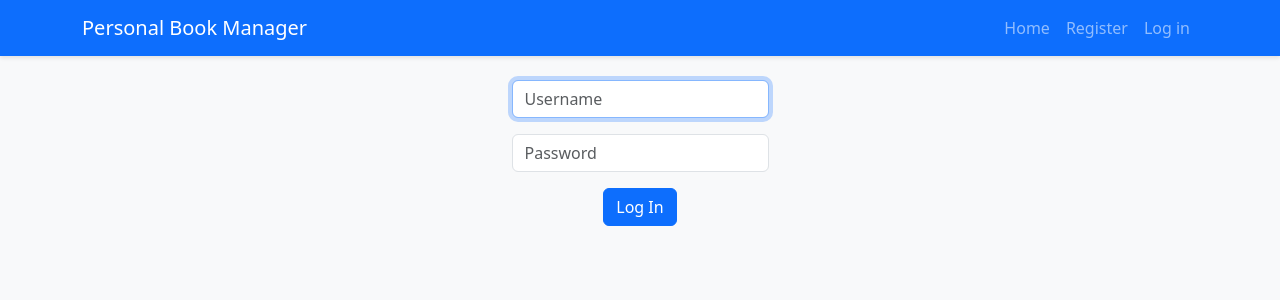
After one commit to lrj-james/personal-book-manager, a Flask app: page /login in a window 1280 px wide. The commit adds this page. Shown: the top 300 px of the page. Run offline with Flask 3, Linux system fonts and the light colour scheme; some libraries are stand-ins or nearby versions.

Commit message:
Complete the frontend part of Registration and login

```diff
--- a/app.py
+++ b/app.py
@@ -30,3 +30,52 @@ def after_request(response):
 @app.route("/")
 def index():
     return render_template("index.html")
+
+@app.route("/login", methods=["GET", "POST"])
+def login():
+    if request.method == "POST":
+        username = request.form.get("username")
+        password = request.form.get("password")
+
+        if not username:
+            return render_template("error.html", message="Please provide a username")
+        if not password:
+            return render_template("error.html", message="Please provide a password")
+
+        rows = db.execute("SELECT * FROM users WHERE username = :username", username=username)
+        if len(rows) != 1 or not check_password_hash(rows[0]["hash"], password):
+            return render_template("error.html", message="Invalid username and/or password")
+
+        session["user_id"] = rows[0]["id"]
+        return redirect("/")
+    else:
+        return render_template("login.html")
+
+@app.route("/register", methods=["GET", "POST"])
+def signup():
+    if request.method == "POST":
+        username = request.form.get("username")
+        password = request.form.get("password")
+        confirmation = request.form.get("confirmation")
+
+        if not username:
+            return render_template("error.html", message="Please provide a username")
+        if not password:
+            return render_template("error.html", message="Please provide a password")
+        if not confirmation:
+            return render_template("error.html", message="Please provide a confirmation")
+        if password != confirmation:
+            return render_template("error.html", message="Passwords do not match")
+
+        hash = generate_password_hash(password)
+
+        try:
+            db.execute("INSERT INTO users (username, hash) VALUES (:username, :hash)", username=username, hash=hash)
+        except:
+            return render_template("error.html", message="Username already exists")
+        rows = db.execute("SELECT * FROM users WHERE username = :username", username=username)
+
+        session["user_id"] = rows[0]["id"]
+        return redirect("/")
+    else:
+        return render_template("register.html")
--- a/manager.sql
+++ b/manager.sql
@@ -2,10 +2,8 @@
 CREATE TABLE users (
     id INTEGER PRIMARY KEY AUTOINCREMENT NOT NULL,
     username TEXT NOT NULL,
-    hash TEXT NOT NULL,
+    hash TEXT NOT NULL
 );
-
-CREATE TABLE sqlite_sequence(name,seq);
 
 CREATE UNIQUE INDEX username ON users (username);
 
--- a/templates/layout.html
+++ b/templates/layout.html
@@ -29,7 +29,7 @@
 							<a class="nav-link" href="/">Home</a>
 						</li>
 						<li class="nav-item">
-							<a class="nav-link" href="/signUp">Sign up</a>
+							<a class="nav-link" href="/register">Register</a>
 						</li>
 						<li class="nav-item">
 							<a class="nav-link" href="/login">Log in</a>
--- /dev/null
+++ b/templates/login.html
@@ -0,0 +1,31 @@
+{% extends "layout.html" %}
+
+{% block title %}
+	Personal Book Manager - login
+{% endblock %}
+
+{% block content %}
+	<form action="/login" method="post">
+		<div class="mb-3">
+			<input
+				autocomplete="off"
+				autofocus
+				class="form-control mx-auto w-auto"
+				name="username"
+				placeholder="Username"
+				type="text"
+			/>
+		</div>
+		<div class="mb-3">
+			<input
+				class="form-control mx-auto w-auto"
+				name="password"
+				placeholder="Password"
+				type="password"
+			/>
+		</div>
+		<div class="d-flex justify-content-center">
+			<button class="btn btn-primary" type="submit">Log In</button>
+		</div>
+	</form>
+{% endblock %}
```
Also changed, not shown: templates/error.html (added, +9 -0 lines), templates/register.html (added, +39 -0 lines), manager.db.
